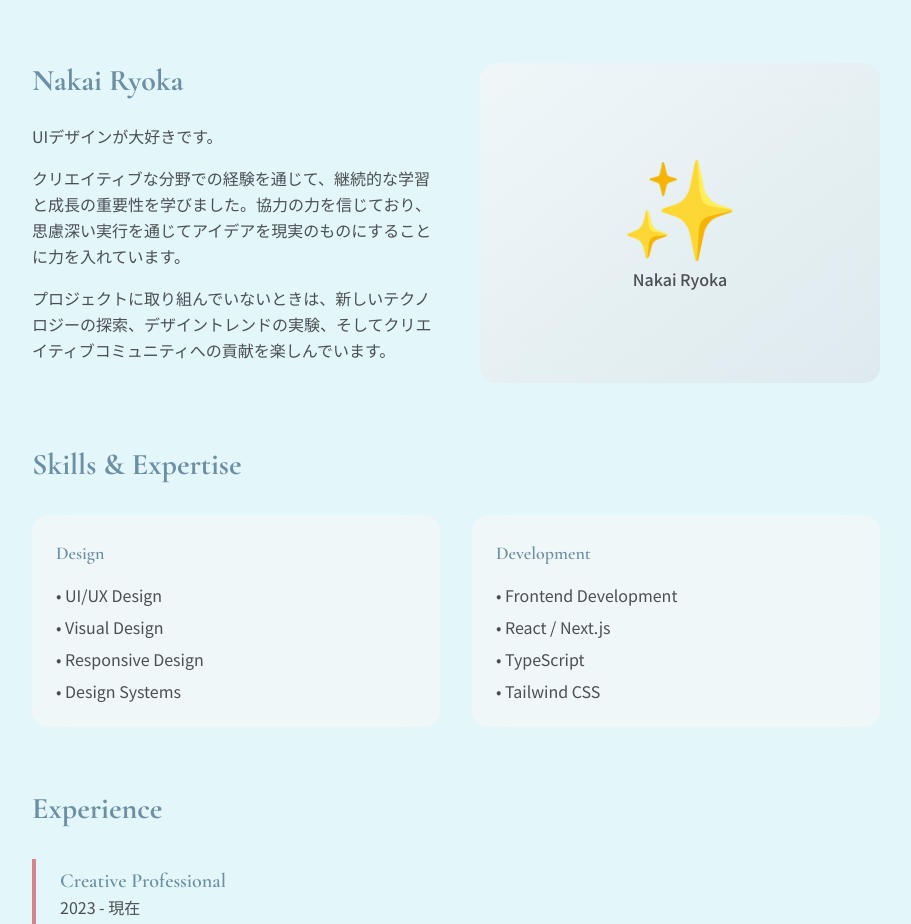
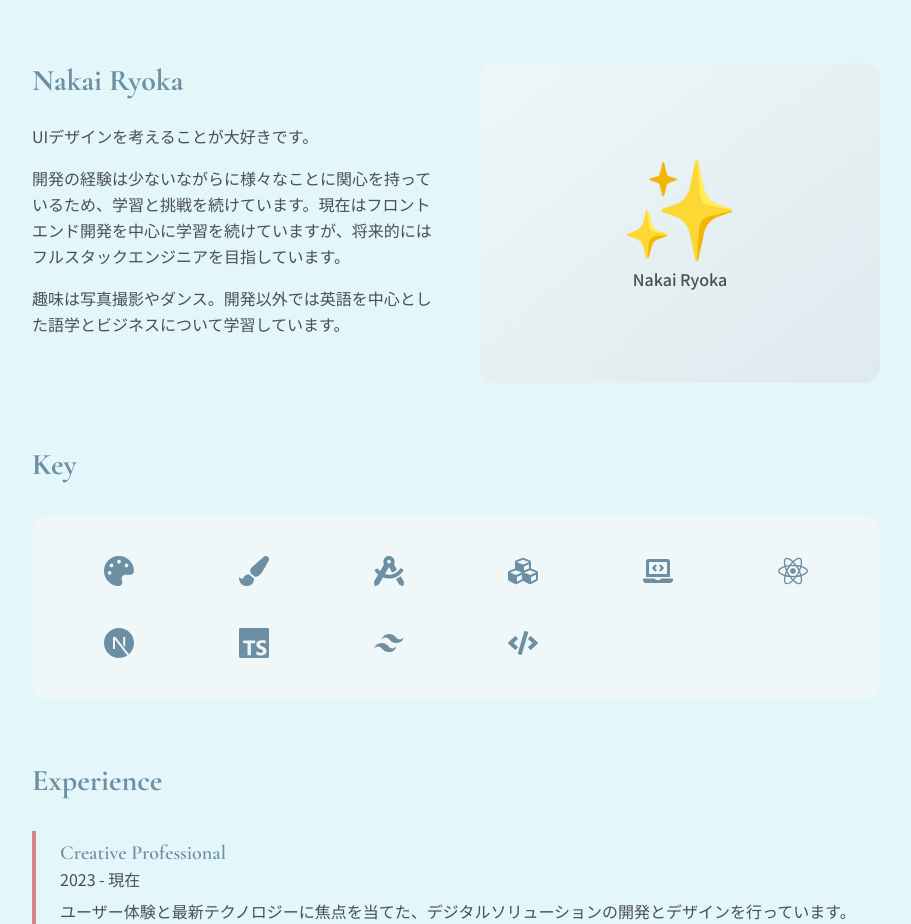
Before and after one commit to ryokcha/n0ta, a Next.js app: page /about in a window 1280 px wide. Shown: the part 285-1209 px from the top of the page, without its empty margins (184-1095 px from the left). Built offline with nearby package versions, Linux system fonts and the light colour scheme; a web font is replaced by a local one.

Commit message:
Update About page: enhance skills section and refine personal description

```diff
--- a/app/about/page.tsx
+++ b/app/about/page.tsx
@@ -1,3 +1,33 @@
+'use client';
+
+import {
+  SiReact,
+  SiTypescript,
+  SiNextdotjs,
+  SiTailwindcss,
+} from 'react-icons/si';
+import {
+  FaPalette,
+  FaPaintBrush,
+  FaCode,
+  FaLaptopCode,
+  FaCubes,
+  FaDraftingCompass,
+} from 'react-icons/fa';
+
+const skills = [
+  { name: 'UI/UX Design', icon: FaPalette },
+  { name: 'Visual Design', icon: FaPaintBrush },
+  { name: 'Responsive Design', icon: FaDraftingCompass },
+  { name: 'Design Systems', icon: FaCubes },
+  { name: 'Frontend Development', icon: FaLaptopCode },
+  { name: 'React', icon: SiReact },
+  { name: 'Next.js', icon: SiNextdotjs },
+  { name: 'TypeScript', icon: SiTypescript },
+  { name: 'Tailwind CSS', icon: SiTailwindcss },
+  { name: 'Code', icon: FaCode },
+];
+
 export default function About() {
   return (
     <>
@@ -20,13 +50,13 @@ export default function About() {
               Nakai Ryoka
             </h3>
             <p className="text-[#4A4F52] mb-4 leading-relaxed">
-              UIデザインが大好きです。
+              UIデザインを考えることが大好きです。
             </p>
             <p className="text-[#4A4F52] mb-4 leading-relaxed">
-              クリエイティブな分野での経験を通じて、継続的な学習と成長の重要性を学びました。協力の力を信じており、思慮深い実行を通じてアイデアを現実のものにすることに力を入れています。
+              開発の経験は少ないながらに様々なことに関心を持っているため、学習と挑戦を続けています。現在はフロントエンド開発を中心に学習を続けていますが、将来的にはフルスタックエンジニアを目指しています。
             </p>
             <p className="text-[#4A4F52] leading-relaxed">
-              プロジェクトに取り組んでいないときは、新しいテクノロジーの探索、デザイントレンドの実験、そしてクリエイティブコミュニティへの貢献を楽しんでいます。
+              趣味は写真撮影やダンス。開発以外では英語を中心とした語学とビジネスについて学習しています。
             </p>
           </div>
           <div className="bg-gradient-to-br from-[#fcf7f8]/50 to-[#D9DEE2]/50 backdrop-blur-lg rounded-2xl p-8 flex items-center justify-center min-h-80">
@@ -42,30 +72,28 @@ export default function About() {
         {/* Skills Section */}
         <section className="mb-16">
           <h3 className="text-3xl font-bold text-[#6C8FA3] mb-8">
-            Skills & Expertise
+            Key
           </h3>
-          <div className="grid md:grid-cols-2 gap-8">
-            <div className="bg-[#fcf7f8]/50 backdrop-blur-lg p-6 rounded-2xl">
-              <h4 className="text-lg font-semibold text-[#6C8FA3] mb-4">
-                Design
-              </h4>
-              <ul className="text-[#4A4F52] space-y-2">
-                <li>• UI/UX Design</li>
-                <li>• Visual Design</li>
-                <li>• Responsive Design</li>
-                <li>• Design Systems</li>
-              </ul>
-            </div>
-            <div className="bg-[#fcf7f8]/50 backdrop-blur-lg p-6 rounded-2xl">
-              <h4 className="text-lg font-semibold text-[#6C8FA3] mb-4">
-                Development
-              </h4>
-              <ul className="text-[#4A4F52] space-y-2">
-                <li>• Frontend Development</li>
-                <li>• React / Next.js</li>
-                <li>• TypeScript</li>
-                <li>• Tailwind CSS</li>
-              </ul>
+          <div className="bg-[#fcf7f8]/50 backdrop-blur-lg p-8 rounded-2xl">
+            <div className="grid grid-cols-3 md:grid-cols-6 gap-8 md:gap-6">
+              {skills.map((skill) => {
+                const IconComponent = skill.icon;
+                return (
+                  <div key={skill.name} className="group flex flex-col items-center">
+                    <div className="relative w-12 h-12 flex items-center justify-center">
+                      <IconComponent
+                        className="text-[#6C8FA3] text-3xl group-hover:text-[#D5848C] transition-colors duration-300"
+                      />
+                      <div className="absolute bottom-full left-1/2 transform -translate-x-1/2 mb-2 opacity-0 group-hover:opacity-100 transition-opacity duration-300 pointer-events-none">
+                        <div className="bg-[#6C8FA3] text-white text-xs px-2 py-1 rounded whitespace-nowrap">
+                          {skill.name}
+                        </div>
+                        <div className="absolute left-1/2 transform -translate-x-1/2 w-0 h-0 border-l-4 border-r-4 border-t-4 border-l-transparent border-r-transparent border-t-[#6C8FA3]"></div>
+                      </div>
+                    </div>
+                  </div>
+                );
+              })}
             </div>
           </div>
         </section>
```
